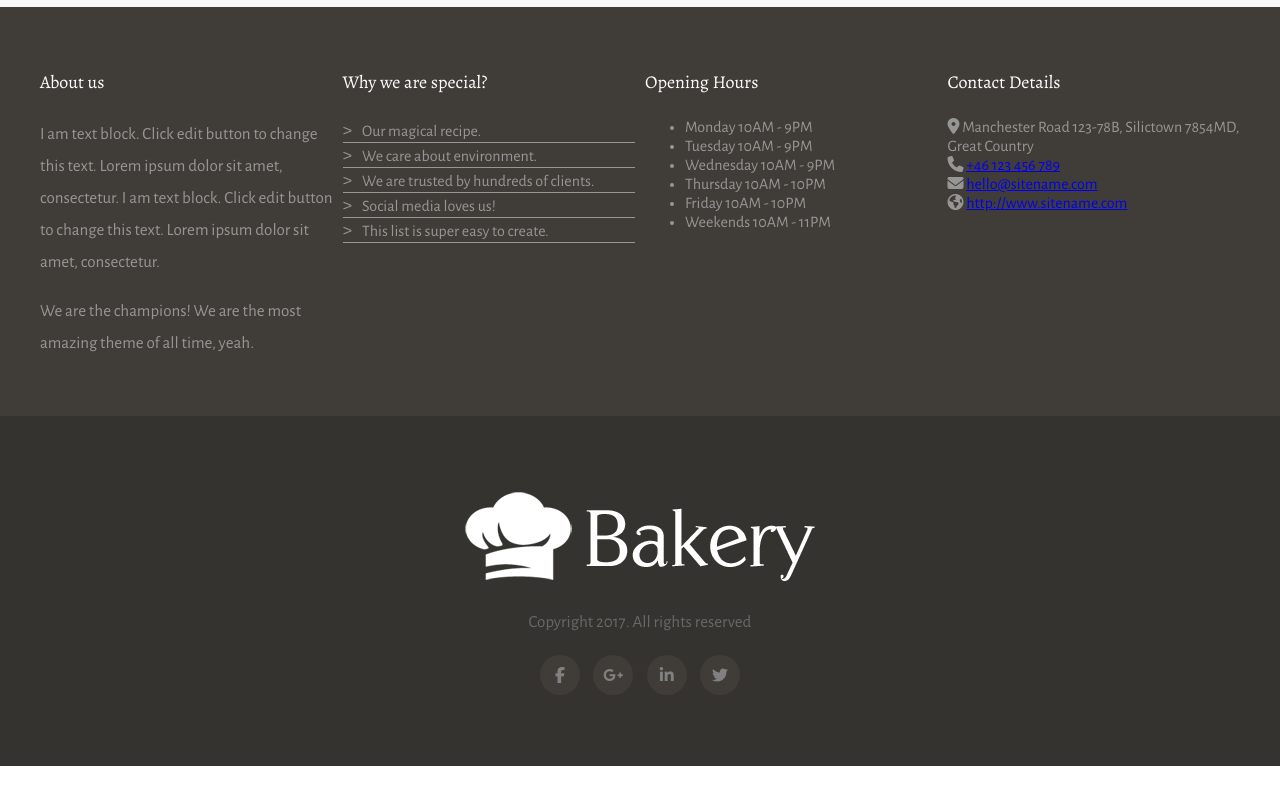
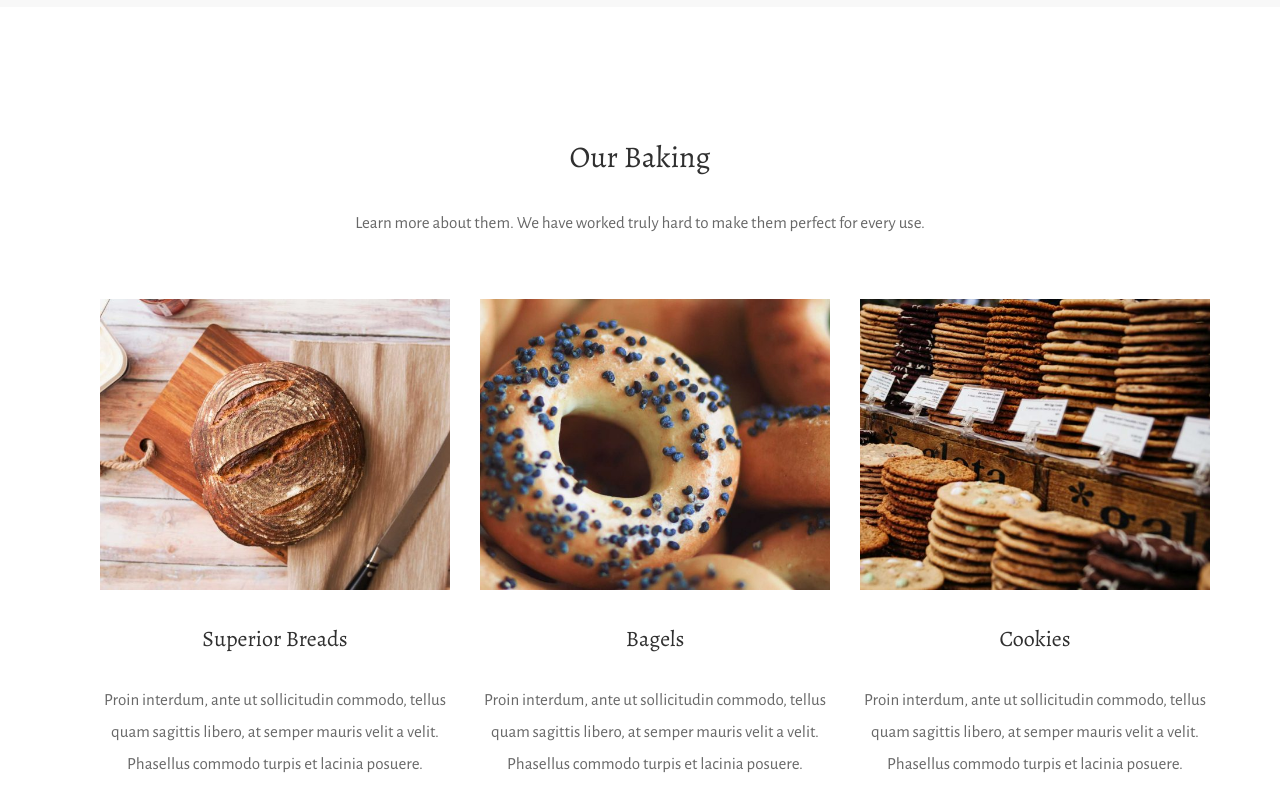
Before and after one commit to SabahEzzat20/Bakery, a plain HTML site: page index.html in a window 1280 px wide. Shown: the part 2200-3001 px from the top of the page. Before the commit the page ends 2966 px from the top, so only its background shows below. Drawn offline with nearby package versions, Linux system fonts and the light colour scheme.

Commit message:
our baking section creating

```diff
--- a/BakeryTask.css
+++ b/BakeryTask.css
@@ -237,3 +237,26 @@ p{
     border: 2px solid white;
     background-color: transparent;
 }
+.products h4{
+    color: #303030;
+    font-size: 22px;
+    font-weight: 400;
+    font-family: "Alegreya", serif;
+}
+.ourBaking h3{
+    color: #303030;
+    font-weight: 200;
+    font-family: "Alegreya", serif;
+    font-size: 30px;
+}
+.products{
+    display: grid;
+    grid-template-columns: repeat(3,1fr);
+    grid-column-gap: 30px;
+    text-align: center;
+    margin-top: 60px;
+}
+.ourBaking{
+    padding: 100px;
+    text-align: center;
+}
--- a/index.html
+++ b/index.html
@@ -75,6 +75,31 @@
         </div>
         <div>
             <img src="./Images/locationImage.jpg" alt="kitchen" width="570">
+        </div>
+    </div>
+    <div class="ourBaking">
+        <h3>Our Baking</h3>
+        <p>Learn more about them. We have worked truly hard to make them perfect for every use.</p>
+        <div class="products">
+            <div>
+                <img src="./Images/ben-garratt-134774-600x500.jpg" width="350" alt="">
+                <h4>Superior Breads</h4>
+                <p>
+                    Proin interdum, ante ut sollicitudin commodo, tellus quam sagittis libero, at semper mauris velit a velit. Phasellus commodo turpis et lacinia posuere.
+                </p>
+            </div>
+            <div>
+                <img src="./Images/stas-ovsky-123540-600x500 (1).jpg" width="350" alt="">
+                <h4>Bagels</h4>
+                <p>
+                    Proin interdum, ante ut sollicitudin commodo, tellus quam sagittis libero, at semper mauris velit a velit. Phasellus commodo turpis et lacinia posuere.                </p>
+            </div>
+            <div>
+                <img src="./Images/clem-onojeghuo-206832-600x500 (1).jpg" width="350" alt="">
+                <h4>Cookies</h4>
+                <p>
+                    Proin interdum, ante ut sollicitudin commodo, tellus quam sagittis libero, at semper mauris velit a velit. Phasellus commodo turpis et lacinia posuere.                </p>
+            </div>
         </div>
     </div>
     <div class="footer">
```
Also changed, not shown: Images/ben-garratt-134774-600x500.jpg (added), Images/clem-onojeghuo-206832-600x500 (1).jpg (added), Images/stas-ovsky-123540-600x500 (1).jpg (added).
